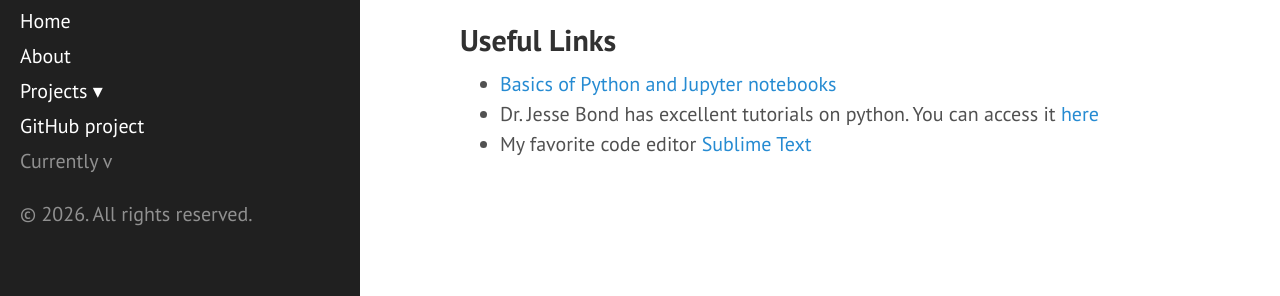
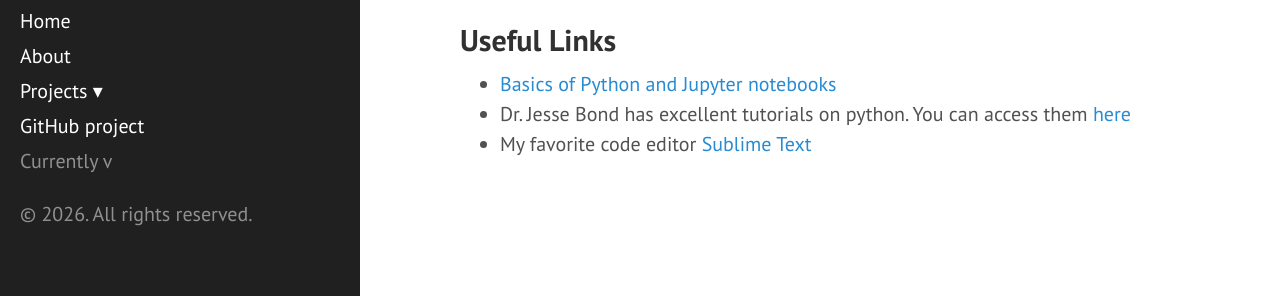
Before and after one commit to caaponte-su/CEN442, a Jekyll site: the page built from docs/about.md, in a window 1280 px wide. Shown: the part 279-575 px from the top of the page. Built offline with Jekyll 4.4.1, drawn with Linux system fonts in a browser that asks for light colours.

Commit message:
Update about.md

```diff
--- a/docs/about.md
+++ b/docs/about.md
@@ -14,5 +14,5 @@ Below is a list of useful links and tutorials to get you started with these reso
 ## Useful Links
 
 * [Basics of Python and Jupyter notebooks](https://colab.research.google.com/github/data-psl/lectures2020/blob/master/notebooks/01_python_basics.ipynb)
-* Dr. Jesse Bond has excellent tutorials on python. You can access it [here](https://jqbond.github.io/CEN587/Chapter1.html)
+* Dr. Jesse Bond has excellent tutorials on python. You can access them [here](https://jqbond.github.io/CEN587/Chapter1.html)
 * My favorite code editor [Sublime Text](http://sublimetext.com)
```
